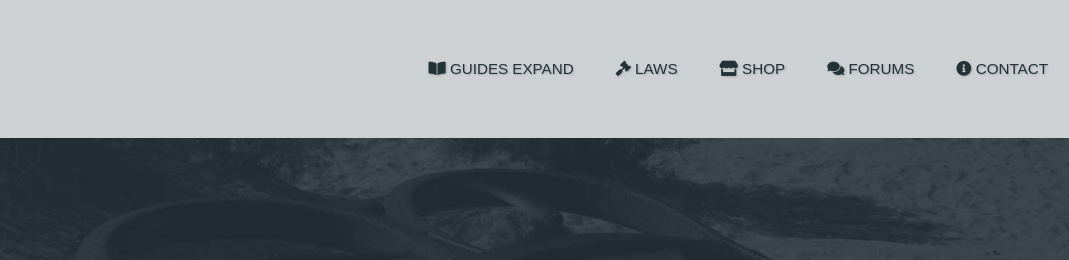
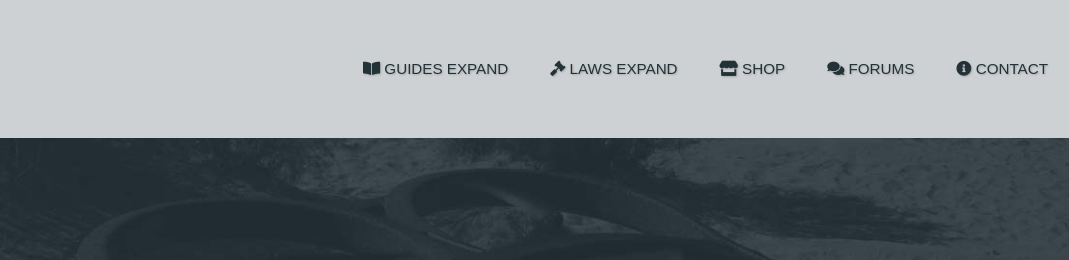
Before and after one commit to devlegacy/droner.jstsamuel.dev, a website: page public/index.html in a window 1280 px wide. Shown: the top 260 px of the page, 211-1280 px from the left. Drawn offline with Linux system fonts and the light colour scheme; a web font is replaced by a local one.

Commit message:
feat: demos 1

```diff
--- a/public/index.html
+++ b/public/index.html
@@ -49,7 +49,7 @@
               rel="nofollow noopener noreferrer"
             >
               <i class="fas fa-gavel"></i>
-              <span class="nav__text">Laws</span>
+              <span class="nav__text">Laws Expand</span>
             </a>
           </li>
           <li class="nav__item">
```
